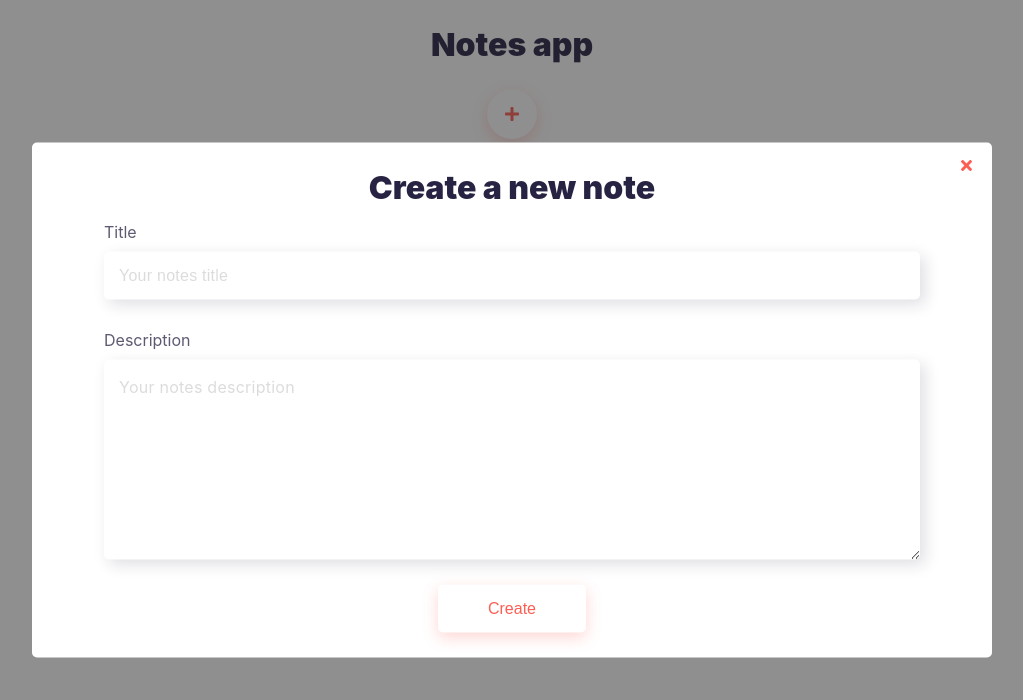
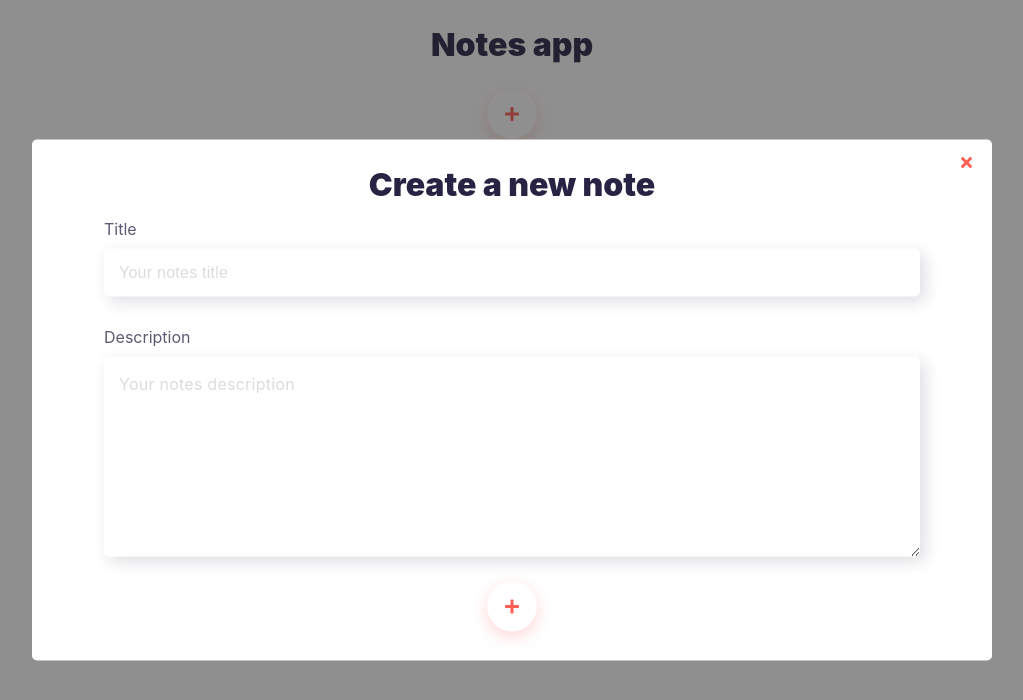
Before and after one commit to gasampaiosouza/notes, a Next.js app: page / in a window 1280 px wide. Both pictures are taken after a click on the button 640 px from the left and 114 px from the top of the page. Shown: the top 700 px of the page, without its empty margins (128-1151 px from the left). Built offline with nearby package versions, Linux system fonts and the light colour scheme.

Commit message:
finish almost everything

```diff
--- a/components/Button/Button.tsx
+++ b/components/Button/Button.tsx
@@ -2,25 +2,17 @@ import React from 'react';
 import style from './button.module.scss';
 
 type buttonType = {
-  showFunc?: any;
-  text?: string;
-  classname?: string;
   callback?: any;
+  rounded?: boolean;
 };
 
-const Button: React.FC<buttonType> = ({
-  children,
-  showFunc,
-  text,
-  classname,
-  callback,
-}) => {
+const Button: React.FC<buttonType> = ({ children, rounded, callback }) => {
   return (
     <button
-      className={`${style['button']} ${classname}`}
-      onClick={showFunc || callback}
+      className={`${style['button']} ${rounded && style['rounded']} `}
+      onClick={callback}
     >
-      {children || text}
+      {children}
     </button>
   );
 };
--- a/components/Button/button.module.scss
+++ b/components/Button/button.module.scss
@@ -19,6 +19,26 @@
   transition: background, color 0.2s ease-in-out;
   overflow: hidden;
 
+  &.rounded {
+    width: 50px;
+    height: 50px;
+
+    padding: 0;
+
+    border-radius: 50%;
+
+    & > * {
+      z-index: 3;
+      position: absolute;
+      top: 50%;
+      left: 50%;
+      transform: translate(-50%, -50%);
+
+      width: 20px;
+      z-index: 5;
+    }
+  }
+
   &::after {
     content: '';
     width: 0;
@@ -30,7 +50,7 @@
     right: 0;
     transition-property: left, width;
     transition: 0.25s ease-in-out;
-    z-index: -1;
+    z-index: 2;
   }
 
   &:hover {
--- a/components/Header/Header.tsx
+++ b/components/Header/Header.tsx
@@ -1,4 +1,4 @@
-import { useState } from 'react';
+import { useState, useEffect, useReducer } from 'react';
 import Modal from '../Modal/Modal';
 import style from './header.module.scss';
 import Button from '../Button/Button';
@@ -10,17 +10,25 @@ import List from '../List/List';
 type noteType = {
   title: string;
   desc: string;
+  date: string;
+  id: number;
 };
 
 const App = () => {
   const [show, setShow] = useState(false);
+
   const [content, setContent] = useState([
     {
       title: '',
       desc: '',
-      id: 0,
+      date: '',
+      id: 1,
     },
   ]);
+
+  // useEffect(() => {
+  //   return localStorage.setItem('listItems', JSON.stringify(content));
+  // }, [content]);
 
   const showModal = () => setShow(true);
   const hideModal = () => setShow(false);
@@ -31,6 +39,7 @@ const App = () => {
       {
         title: prop.title,
         desc: prop.desc,
+        date: prop.date,
         id: prevState[prevState.length - 1].id + 1,
       },
     ]);
@@ -39,14 +48,16 @@ const App = () => {
     <div className={style['header']}>
       <h1 className={style['header--title']}>Notes app</h1>
 
-      <Button showFunc={showModal} classname="button">
-        <FontAwesomeIcon
-          icon={faPlus}
-          className={style['header--button__icon']}
-        />
+      <Button callback={showModal} rounded>
+        <FontAwesomeIcon icon={faPlus} />
       </Button>
 
-      <Modal handleClose={hideModal} show={show} changeState={handleNotes} />
+      <Modal
+        handleClose={hideModal}
+        show={show}
+        changeState={handleNotes}
+        state={content}
+      />
 
       <p className={`${style['header--desc']} desc`}>
         To delete a note, <span className="color bold">left click</span> it!
--- a/components/Header/header.module.scss
+++ b/components/Header/header.module.scss
@@ -11,16 +11,4 @@ $black: #272343;
   &--desc {
     margin: 25px 0;
   }
-
-  &--button {
-    position: relative;
-
-    &__icon {
-      position: absolute;
-      top: 50%;
-      left: 50%;
-      transform: translate(-50%, -50%);
-      width: 20px;
-    }
-  }
 }
--- a/components/List/List.tsx
+++ b/components/List/List.tsx
@@ -1,11 +1,12 @@
 import style from './list.module.scss';
 import toggleNote from './toggleNote';
-import { useRef, SetStateAction } from 'react';
+import { useRef } from 'react';
 
 type listType = {
   content: {
     title: string;
     desc: string;
+    date: string;
     id: number;
   }[];
   setContent: any;
@@ -47,7 +48,7 @@ function List({ content, setContent }: listType) {
             >
               <div className={style['list--item__info']}>
                 <p className={style['list--item__title']}>{item.title}</p>
-                {/* <p className={style['list--item__date']}>{item.date}</p> */}
+                <p className={style['list--item__date']}>{item.date}</p>
               </div>
 
               <div className={style['list--item__note']}>
--- a/components/List/list.module.scss
+++ b/components/List/list.module.scss
@@ -3,7 +3,8 @@
 .list {
   margin-top: 25px;
 
-  width: 800px;
+  width: auto;
+  min-width: 400px !important;
   border: 1px solid #f2f2f2;
   border-radius: 5px;
 
@@ -29,14 +30,14 @@
   }
 
   &--item {
-    user-select: none;
+    // user-select: none;
     cursor: pointer;
 
     width: 100%;
 
     overflow: hidden;
 
-    padding: 10px 25px;
+    padding: 10px 25px 50px;
     padding-bottom: 0;
 
     display: flex;
@@ -67,7 +68,7 @@
       padding: 10px 35px;
 
       max-height: auto;
-      width: 800px;
+      width: 100%;
 
       color: rgba($black, 0.75);
       background: #fff;
--- a/components/Modal/Box.tsx
+++ b/components/Modal/Box.tsx
@@ -1,31 +1,47 @@
 import { useRef } from 'react';
 import style from './modal.module.scss';
 import { FontAwesomeIcon } from '@fortawesome/react-fontawesome';
-import { faTimes } from '@fortawesome/free-solid-svg-icons';
+import { faPlus, faTimes } from '@fortawesome/free-solid-svg-icons';
 import Button from '../Button/Button';
 
 type boxType = {
-  handleClose?: any;
+  closeModal?: any;
   changeState?: any;
+  state?: any;
 };
 
-const Box = ({ handleClose, changeState }: boxType) => {
+const Box = ({ closeModal, changeState, state }: boxType) => {
   const titleInput = useRef(null);
   const descInput = useRef(null);
 
-  const createNote = () => {
+  function createNote() {
     const title: HTMLInputElement | null = titleInput.current;
     const desc: HTMLTextAreaElement | null = descInput.current;
 
-    handleClose();
-    changeState({
+    const getTodayDate = () => {
+      const date = new Date();
+      const day = date.getDate();
+      const month = date.getMonth() + 1;
+      const year = date.getFullYear();
+
+      const fixLength = (date: number) =>
+        date.toString().length <= 1 ? `0${date}` : date;
+
+      return `${fixLength(day)}/${fixLength(month)}/${fixLength(year)}`;
+    };
+
+    const itemInfo = {
       title: title!.value,
       desc: desc!.value,
-    });
+      date: getTodayDate(),
+    };
+
+    closeModal();
+    changeState(itemInfo);
 
     title!.value = '';
     desc!.value = '';
-  };
+  }
 
   return (
     <div className={`${style['modal--box']}`}>
@@ -33,7 +49,7 @@ const Box = ({ handleClose, changeState }: boxType) => {
 
       <FontAwesomeIcon
         icon={faTimes}
-        onClick={handleClose}
+        onClick={closeModal}
         className={style['modal--box__close']}
       />
 
@@ -58,7 +74,9 @@ const Box = ({ handleClose, changeState }: boxType) => {
         ></textarea>
       </div>
 
-      <Button text="Create" callback={createNote} />
+      <Button callback={createNote} rounded>
+        <FontAwesomeIcon icon={faPlus} />
+      </Button>
     </div>
   );
 };
--- a/components/Modal/Modal.tsx
+++ b/components/Modal/Modal.tsx
@@ -5,16 +5,17 @@ type modalType = {
   handleClose?: any;
   show?: boolean;
   changeState?: any;
+  state?: any;
 };
 
-const Modal = ({ handleClose, show, changeState }: modalType) => {
+const Modal = ({ handleClose, show, changeState, state }: modalType) => {
   const showHideClassName = show ? 'display-block' : 'display-none';
 
   return (
     <div className={`modal ${style[showHideClassName]}`}>
       <div className={`${style['modal--overlay']}`} onClick={handleClose}></div>
 
-      <Box handleClose={handleClose} changeState={changeState} />
+      <Box closeModal={handleClose} changeState={changeState} state={state} />
     </div>
   );
 };
--- a/components/Modal/modal.module.scss
+++ b/components/Modal/modal.module.scss
@@ -18,7 +18,7 @@
     height: 100vh;
 
     background: rgba(#212121, 0.5);
-    z-index: 2;
+    z-index: 100;
     animation: appear 0.25s ease-in-out;
   }
 
@@ -34,7 +34,7 @@
 
     border-radius: 5px;
 
-    z-index: 3;
+    z-index: 101;
     animation: appear 0.25s ease-in-out;
 
     &__close {
--- a/style.scss
+++ b/style.scss
@@ -24,13 +24,6 @@ h1 {
 
   @include flex-center($justify: false);
   flex-direction: column;
-
-  .button {
-    width: 50px;
-    height: 50px;
-    padding: 0;
-    border-radius: 50%;
-  }
 }
 
 .desc {
```
